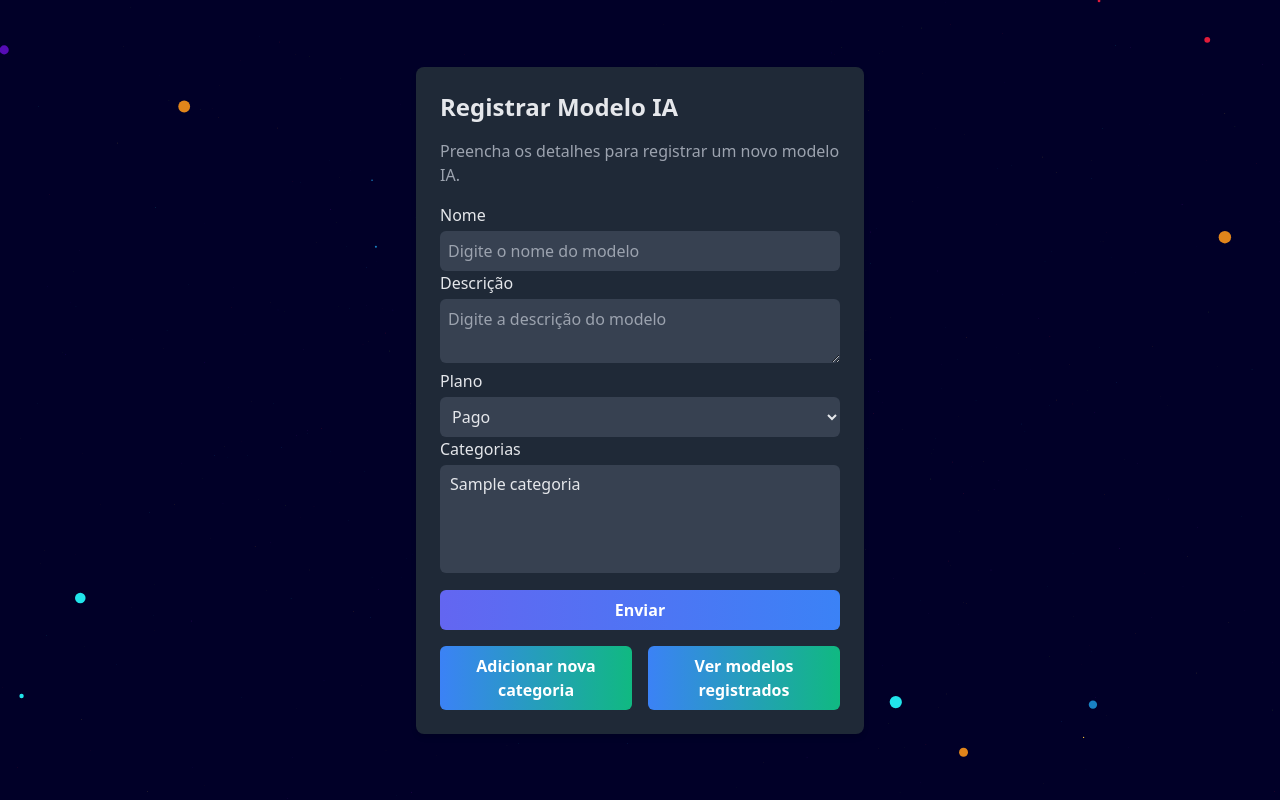
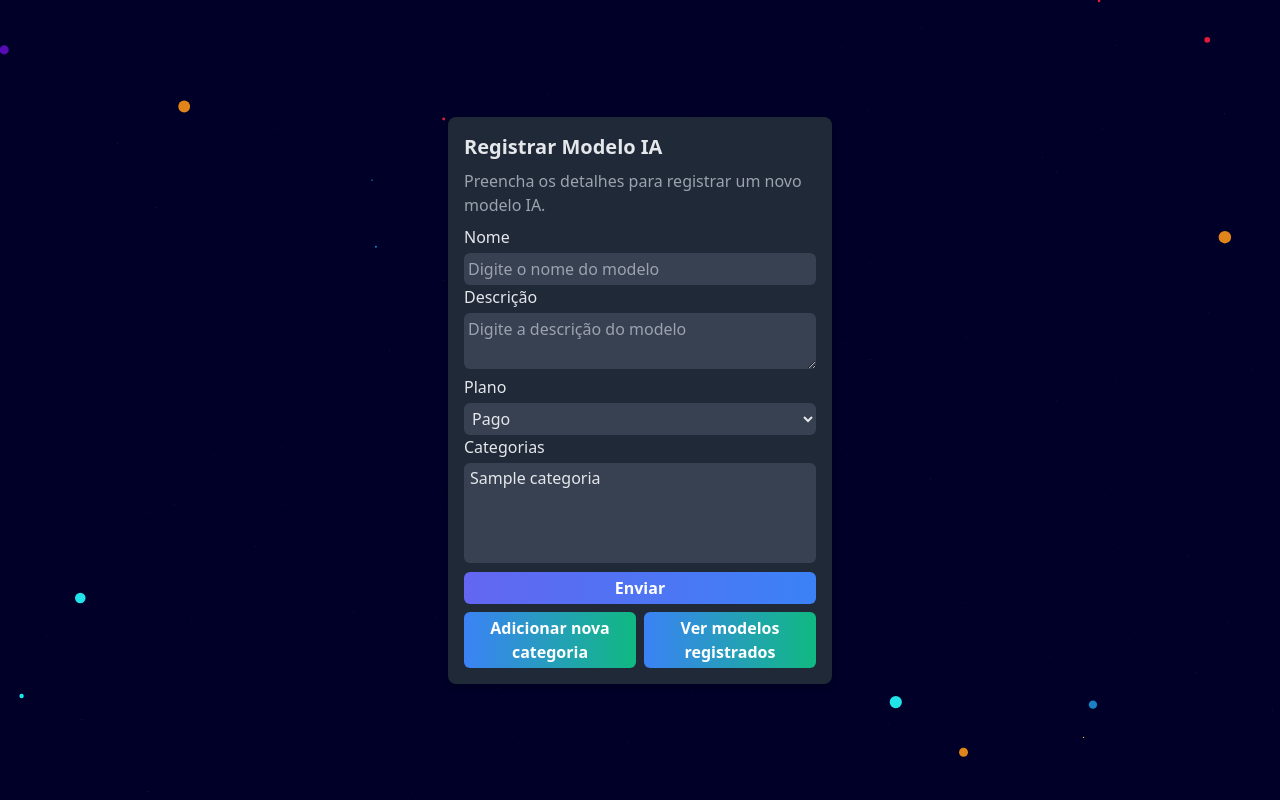
Before and after one commit to leonardo-feitas-dev/Formul-rio-IA-, a Flask app: page / in a window 1280 px wide. Run offline with Flask 3, Linux system fonts and the light colour scheme; a database or web service that is not in the repository returns one stand-in record (values such as "Sample title"); some libraries are stand-ins or nearby versions.

Commit message:
Update index.html - diminuição das dimensões das divs

```diff
--- a/templates/index.html
+++ b/templates/index.html
@@ -25,44 +25,44 @@
 <body>
     <canvas id="background"></canvas>
     <div class="flex flex-col items-center justify-center h-screen relative z-10">
-        <div class="w-full max-w-md bg-gray-800 rounded-lg shadow-md p-6">
-            <h2 class="text-2xl font-bold text-gray-200 mb-4">Registrar Modelo IA</h2>
-            <p class="text-gray-400 mb-4">Preencha os detalhes para registrar um novo modelo IA.</p>
+        <div class="w-full max-w-sm bg-gray-800 rounded-lg shadow-md p-4">
+            <h2 class="text-xl font-bold text-gray-200 mb-2">Registrar Modelo IA</h2>
+            <p class="text-gray-400 mb-2">Preencha os detalhes para registrar um novo modelo IA.</p>
 
             <form class="flex flex-col" id="iaForm">
-                <label class="w-full ">
+                <label class="w-full">
                     <span class="text-gray-200">Nome</span>
-                    <input required placeholder="Digite o nome do modelo" type="text" class="w-full bg-gray-700 text-gray-200 border-0 rounded-md p-2 mt-1 focus:bg-gray-600 focus:outline-none focus:ring-1 focus:ring-blue-500 transition ease-in-out duration-150" id="nome">
+                    <input required placeholder="Digite o nome do modelo" type="text" class="w-full bg-gray-700 text-gray-200 border-0 rounded-md p-1 mt-1 focus:bg-gray-600 focus:outline-none focus:ring-1 focus:ring-blue-500 transition ease-in-out duration-150" id="nome">
                 </label>
 
-                <label class="w-full ">
+                <label class="w-full">
                     <span class="text-gray-200">Descrição</span>
-                    <textarea required placeholder="Digite a descrição do modelo" class="w-full bg-gray-700 text-gray-200 border-0 rounded-md p-2 mt-1 focus:bg-gray-600 focus:outline-none focus:ring-1 focus:ring-blue-500 transition ease-in-out duration-150" id="descricao"></textarea>
+                    <textarea required placeholder="Digite a descrição do modelo" class="w-full bg-gray-700 text-gray-200 border-0 rounded-md p-1 mt-1 focus:bg-gray-600 focus:outline-none focus:ring-1 focus:ring-blue-500 transition ease-in-out duration-150" id="descricao"></textarea>
                 </label>
 
-                <label class="w-full ">
+                <label class="w-full">
                     <span class="text-gray-200">Plano</span>
-                    <select required class="w-full bg-gray-700 text-gray-200 border-0 rounded-md p-2 mt-1 focus:bg-gray-600 focus:outline-none focus:ring-1 focus:ring-blue-500 transition ease-in-out duration-150" id="plano">
+                    <select required class="w-full bg-gray-700 text-gray-200 border-0 rounded-md p-1 mt-1 focus:bg-gray-600 focus:outline-none focus:ring-1 focus:ring-blue-500 transition ease-in-out duration-150" id="plano">
                         <option value="pago">Pago</option>
                         <option value="gratis">Grátis</option>
                         <option value="teste gratis">Teste Grátis</option>
                     </select>
                 </label>
 
-                <label class="w-full ">
+                <label class="w-full">
                     <span class="text-gray-200">Categorias</span>
-                    <select required multiple class="w-full bg-gray-700 text-gray-200 border-0 rounded-md p-2 mt-1 focus:bg-gray-600 focus:outline-none focus:ring-1 focus:ring-blue-500 transition ease-in-out duration-150" id="categorias">
+                    <select required multiple class="w-full bg-gray-700 text-gray-200 border-0 rounded-md p-1 mt-1 focus:bg-gray-600 focus:outline-none focus:ring-1 focus:ring-blue-500 transition ease-in-out duration-150" id="categorias">
                         {% for categoria in categorias %}
                             <option value="{{ categoria[0] }}">{{ categoria[0] }}</option>
                         {% endfor %}
                     </select>
                 </label>
 
-                <button type="submit" class="bg-gradient-to-r from-indigo-500 to-blue-500 text-white font-bold py-2 px-4 rounded-md mt-4 hover:bg-indigo-600 hover:to-blue-600 transition ease-in-out duration-150">Enviar</button>
+                <button type="submit" class="bg-gradient-to-r from-indigo-500 to-blue-500 text-white font-bold py-1 px-2 rounded-md mt-2 hover:bg-indigo-600 hover:to-blue-600 transition ease-in-out duration-150">Enviar</button>
             </form>
-            <div class="flex space-x-4 mt-4">
-                <a href="/categorias" class="bg-gradient-to-r from-blue-500 to-green-500 text-white font-bold py-2 px-4 rounded-md w-1/2 text-center hover:from-blue-600 hover:to-green-600 transition ease-in-out duration-150">Adicionar nova categoria</a>
-                <a href="/modelos" class="bg-gradient-to-r from-blue-500 to-green-500 text-white font-bold py-2 px-4 rounded-md w-1/2 text-center hover:from-blue-600 hover:to-green-600 transition ease-in-out duration-150">Ver modelos registrados</a>
+            <div class="flex space-x-2 mt-2">
+                <a href="/categorias" class="bg-gradient-to-r from-blue-500 to-green-500 text-white font-bold py-1 px-2 rounded-md w-1/2 text-center hover:from-blue-600 hover:to-green-600 transition ease-in-out duration-150">Adicionar nova categoria</a>
+                <a href="/modelos" class="bg-gradient-to-r from-blue-500 to-green-500 text-white font-bold py-1 px-2 rounded-md w-1/2 text-center hover:from-blue-600 hover:to-green-600 transition ease-in-out duration-150">Ver modelos registrados</a>
             </div>
         </div>
     </div>
```
